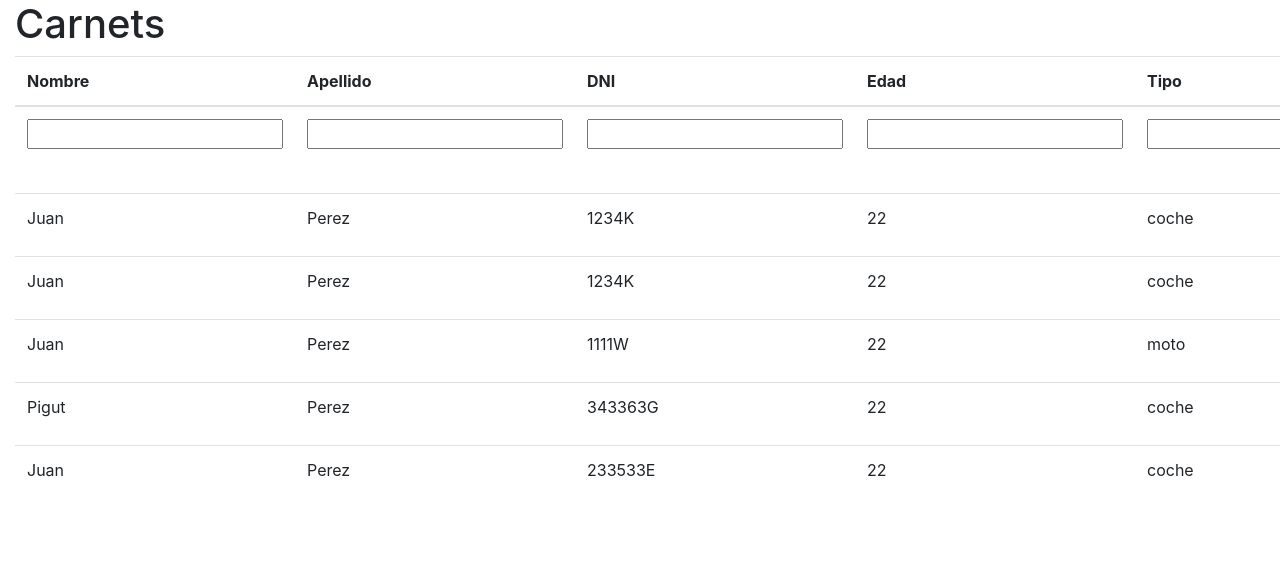
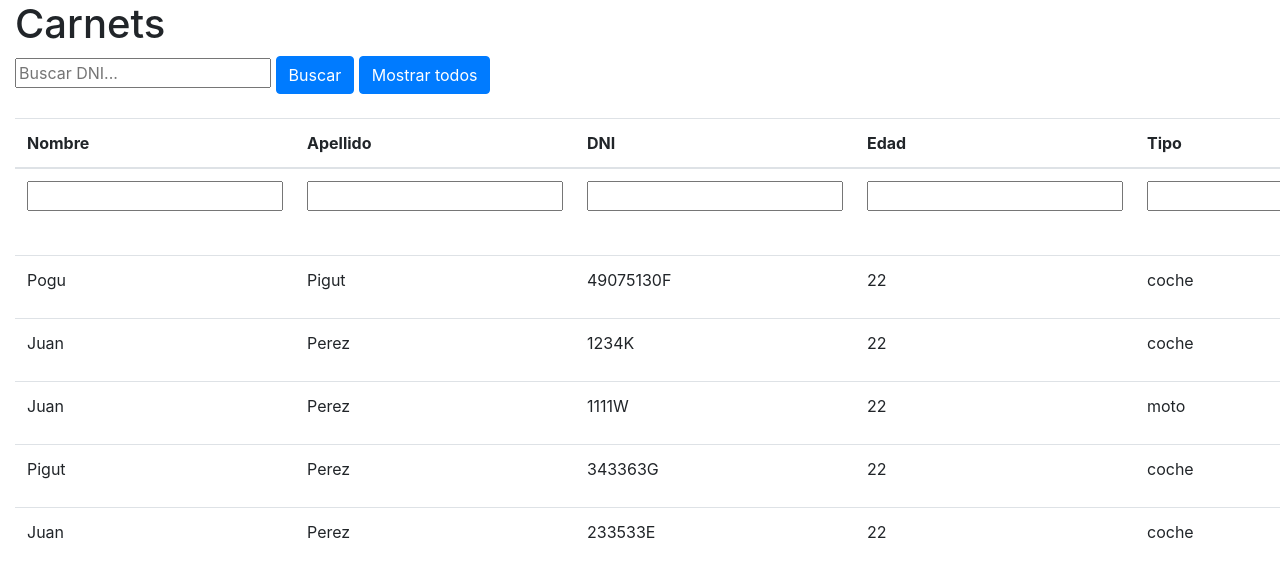
Before and after one commit to mrchavea/DGT-CARNET-Frontend, a React (Create React App) app: page / in a window 1280 px wide. Shown: the top 578 px of the page. Built offline with nearby package versions, Linux system fonts and the light colour scheme.

Commit message:
Añadida funcionalidad de buscar carnets por DNI.

```diff
--- a/src/Alert.js
+++ b/src/Alert.js
@@ -6,7 +6,7 @@ function Alert({message,onClose}){
     }
     return(
         <div className="alert alert-warning alert-dismissable">
-            <strong>Error!</strong>{message}
+            <strong>Error: </strong>{message}
             <button type="button" className="close" onClick={()=>onClose()}>
                 <span>&times;</span>
             </button>
--- a/src/App.js
+++ b/src/App.js
@@ -13,9 +13,9 @@ import Col from 'react-bootstrap/Col';
 function App() {
 
   const carnets=[{
-    name: "Juan",
-    surname:"Perez",
-    DNI: "1234K",
+    name: "Pogu",
+    surname:"Pigut",
+    DNI: "49075130F",
     age: 22,
     vehicleType:"coche",
     valid:true
--- a/src/Carnets.js
+++ b/src/Carnets.js
@@ -2,6 +2,7 @@ import React from 'react'
 import Carnet from './Carnet.js'
 import NewCarnet from './NewCarnet.js'
 import EditCarnet from './EditCarnet.js'
+import SearchCarnet from './SearchCarnet.js'
 import Alert from './Alert.js'
 
 class Carnets extends React.Component{
@@ -10,13 +11,48 @@ class Carnets extends React.Component{
         this.state={
             errorInfo:null,
             carnets:this.props.carnets,
-            isEditing:{}
+            isEditing:{},
+            allCarnets:this.props.carnets
         };
         this.handleEdit = this.handleEdit.bind(this);
         this.addCarnet=this.addCarnet.bind(this);
         this.handleCloseError = this.handleCloseError.bind(this);
         this.handleDelete = this.handleDelete.bind(this);
         this.handleRetire = this.handleRetire.bind(this);
+        this.handdleSearch= this.handdleSearch.bind(this);
+        this.handleShowAll=this.handleShowAll.bind(this);
+    }
+
+    handleShowAll(){
+        this.setState({
+            carnets: this.state.allCarnets
+        });
+    }
+
+    handdleSearch(DNI){
+        const carnets=this.state.carnets;
+        const allCarnets=this.state.allCarnets;
+
+        if(DNI===''){
+            this.setState(prevState=>({
+                errorInfo:"Introduce un DNI",
+                carnets:this.state.allCarnets
+            }))
+        }
+
+        else if(!allCarnets.find(c=>c.DNI === DNI)){
+            this.setState(prevState=>({
+                errorInfo:"No existe carnet con el DNI: "+DNI,
+                carnets:this.state.allCarnets
+            }))
+        }
+
+        else{
+            this.setState(prevState=>({
+                carnets: prevState.allCarnets.filter((c)=>c.DNI === DNI)
+            }))
+        }
+
     }
 
     handleRetire(carnet){
@@ -34,16 +70,12 @@ class Carnets extends React.Component{
                 carnets: [...carnets.slice(0,pos), Object.assign({}, carnet), ...carnets.slice(pos+1)],
             }
         });
-
-        // this.setState(prevState=>({
-        //     carnets:prevState.carnets.filter((c)=>c.DNI === carnet.DNI)
-
-        // }))
     }
 
     handleDelete(carnet){
         this.setState(prevState=>({
-            carnets: prevState.carnets.filter((c)=>c.DNI!== carnet.DNI)
+            carnets: prevState.carnets.filter((c)=>c.DNI!== carnet.DNI),
+            allCarnets: prevState.carnets.filter((c)=>c.DNI!== carnet.DNI),
         }))
     }
 
@@ -117,6 +149,10 @@ class Carnets extends React.Component{
 
                     <Alert message={this.state.errorInfo} onClose={this.handleCloseError}/>
 
+                        <div>
+                            <SearchCarnet onAddDNI={this.handdleSearch} showAll={this.handleShowAll}></SearchCarnet><br></br>
+                        </div>
+
                         <table class="table">
                             <thead>
                                 <tr>
--- a/src/NewCarnet.js
+++ b/src/NewCarnet.js
@@ -15,19 +15,8 @@ class NewCarnet extends React.Component{
         };
         this.changeCarnet=this.changeCarnet.bind(this);
         this.clickAdd=this.clickAdd.bind(this);
-        this.resetState=this.resetState.bind(this);
     }
 
-    resetState(){
-        this.setState({
-            name:'',
-            surname: '',
-            DNI:'',
-            age:null,
-            vehicleType:'',
-            valid:true
-        });
-    }
 
     changeCarnet(event){
         const name = event.target.name;
--- /dev/null
+++ b/src/SearchCarnet.js
@@ -0,0 +1,39 @@
+import React from 'react'
+
+class SearchCarnet extends React.Component{
+    constructor(props){
+        super(props);
+        this.state={
+            DNI:''
+        };
+        this.changeDNI=this.changeDNI.bind(this);
+        this.clickAdd=this.clickAdd.bind(this);
+    }
+
+    changeDNI(event){
+        const DNI = event.target.name;
+        const value= event.target.value;
+        this.setState({
+            [DNI]:value
+        });
+    }
+
+    clickAdd(){
+        this.props.onAddDNI(this.state.DNI);
+        this.setState({
+            DNI:''
+        });
+    }
+
+    render(){
+        return(
+            <div>
+                <input type="text" placeholder="Buscar DNI..." className="forms-control" name="DNI" value={this.state.DNI} onChange={this.changeDNI}/> <button onClick={this.clickAdd} className="btn btn-primary">Buscar</button> <button onClick={()=>this.props.showAll()} className="btn btn-primary">Mostrar todos</button>
+            </div>
+        );
+    }
+}
+
+
+
+export default SearchCarnet;
```
